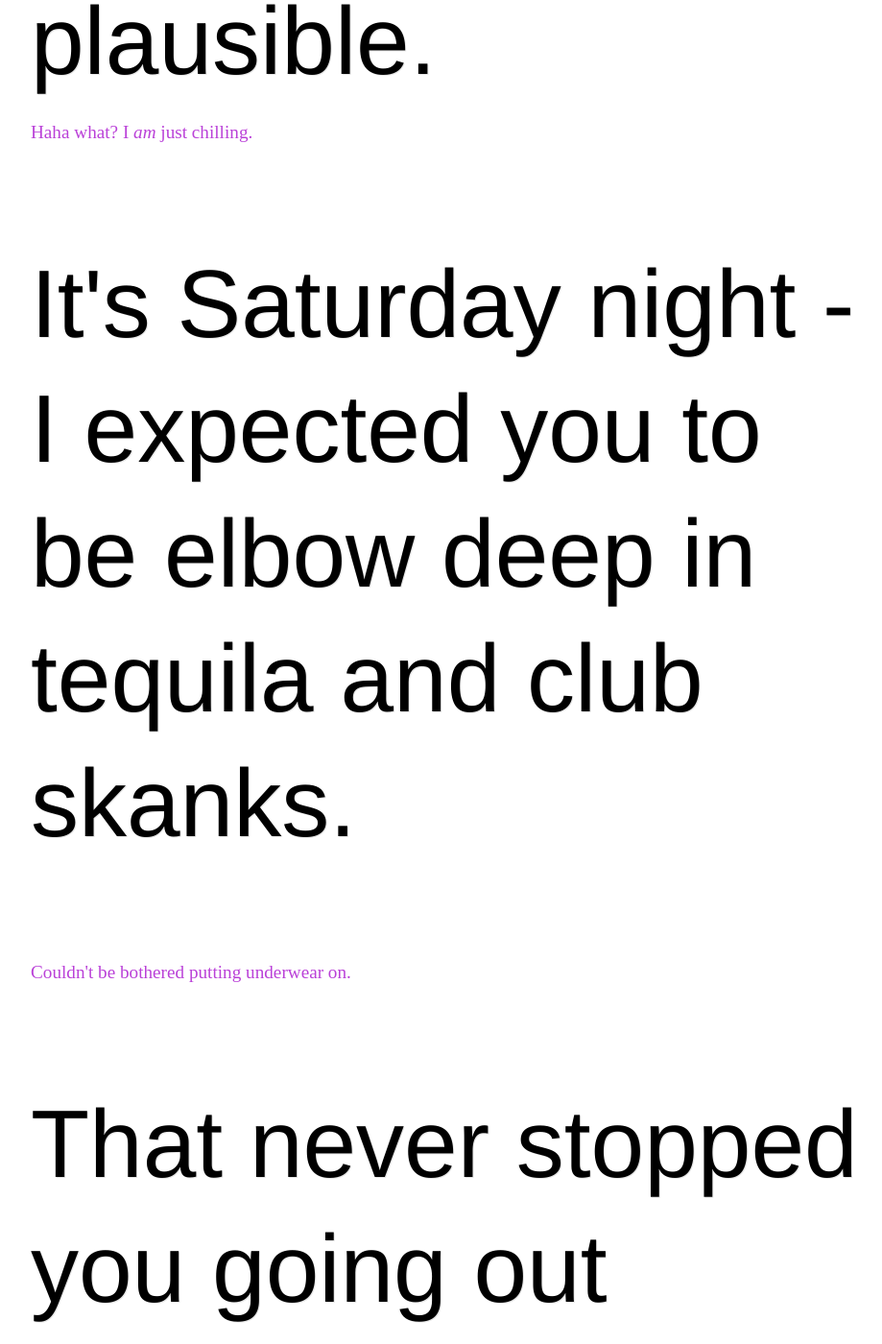
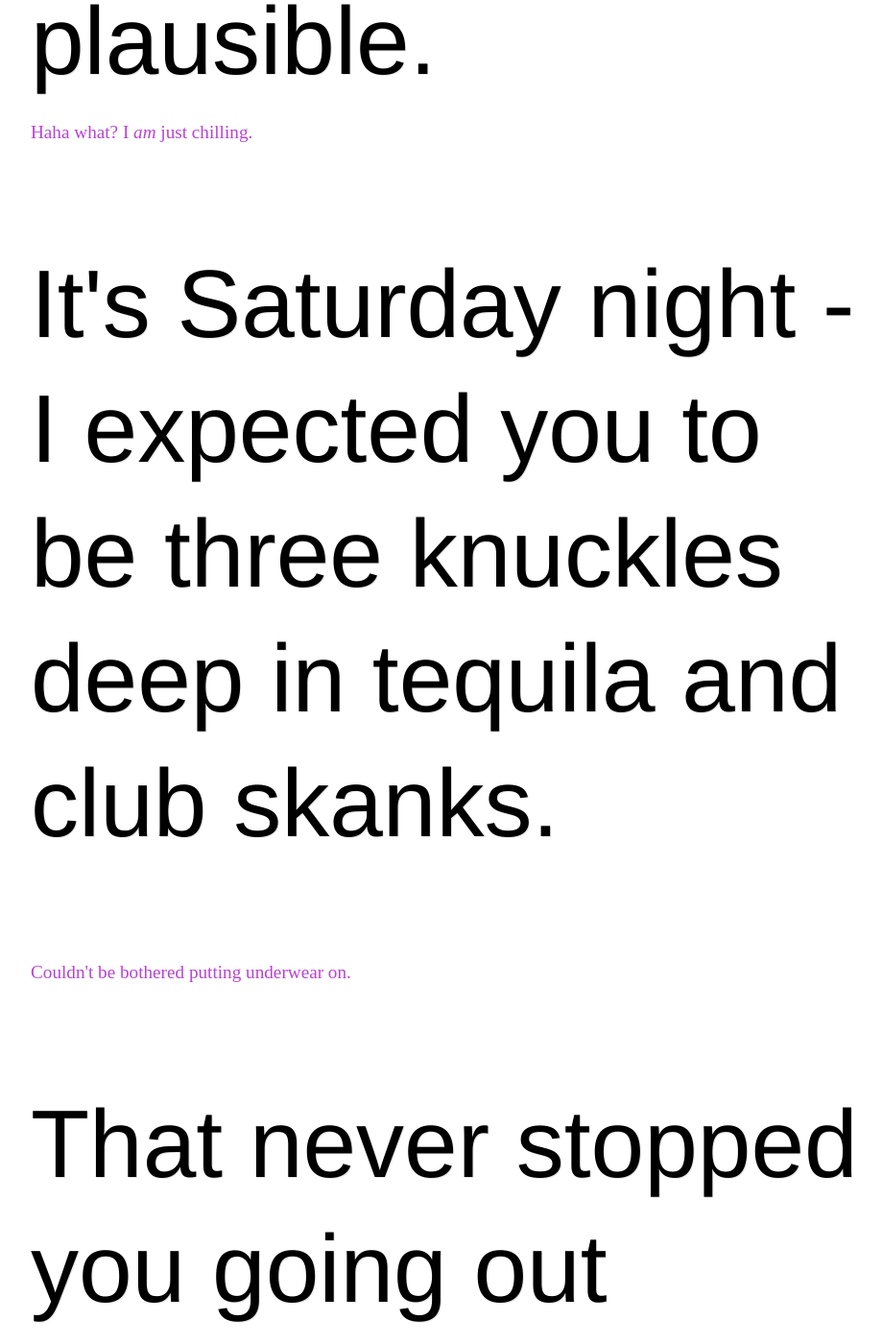
Before and after one commit to Pinelife/pinelife.github.io, a Jekyll site: the page Hellhole/Room9.html, which Jekyll copies as it is, in a window 1280 px wide and 1400 px high, scrolled down 1408 px. Shown: the whole window at 96% size, without its empty margins (160-1079 px from the left). Built offline with Jekyll 4.4.1, drawn with Linux system fonts in a browser that asks for light colours.

Commit message:
Update Room9.html

```diff
--- a/Hellhole/Room9.html
+++ b/Hellhole/Room9.html
@@ -73,7 +73,7 @@
 <p class="lauria">
 Haha what? I <i>am</i> just chilling.
 </p>
-<p class = "Satan">It's Saturday night - I expected you to be elbow deep in tequila and club skanks.</p>
+<p class = "Satan">It's Saturday night - I expected you to be three knuckles deep in tequila and club skanks.</p>
 <p class="lauria">
 Couldn't be bothered putting underwear on.
 </p>
```
